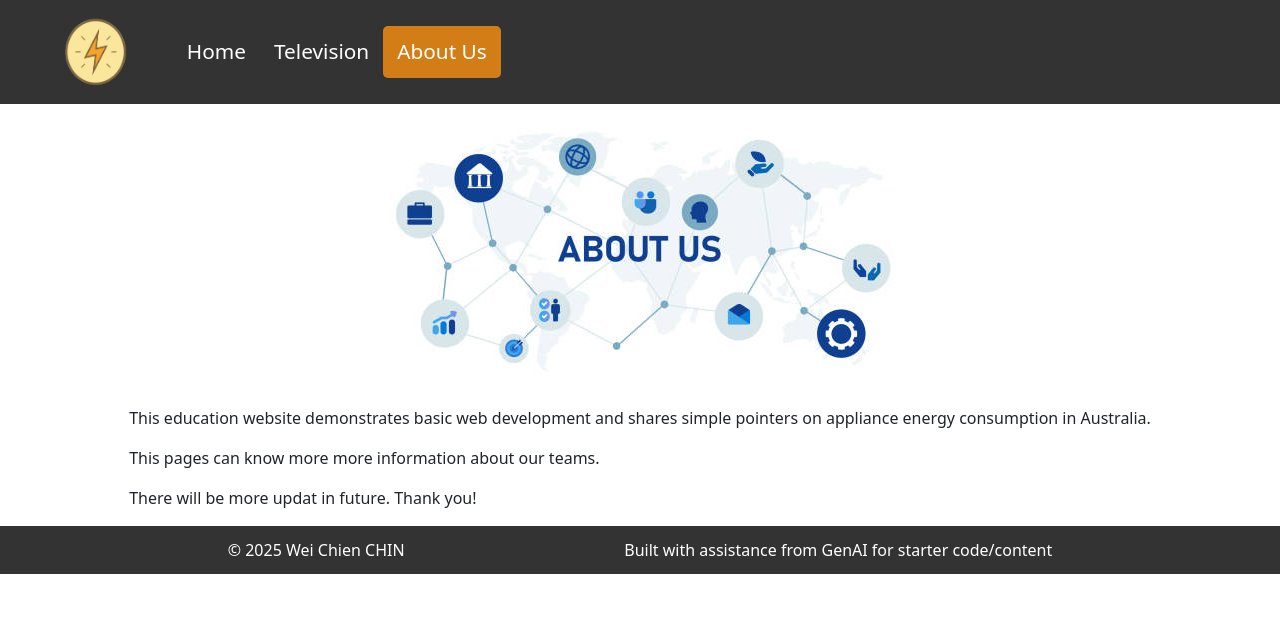
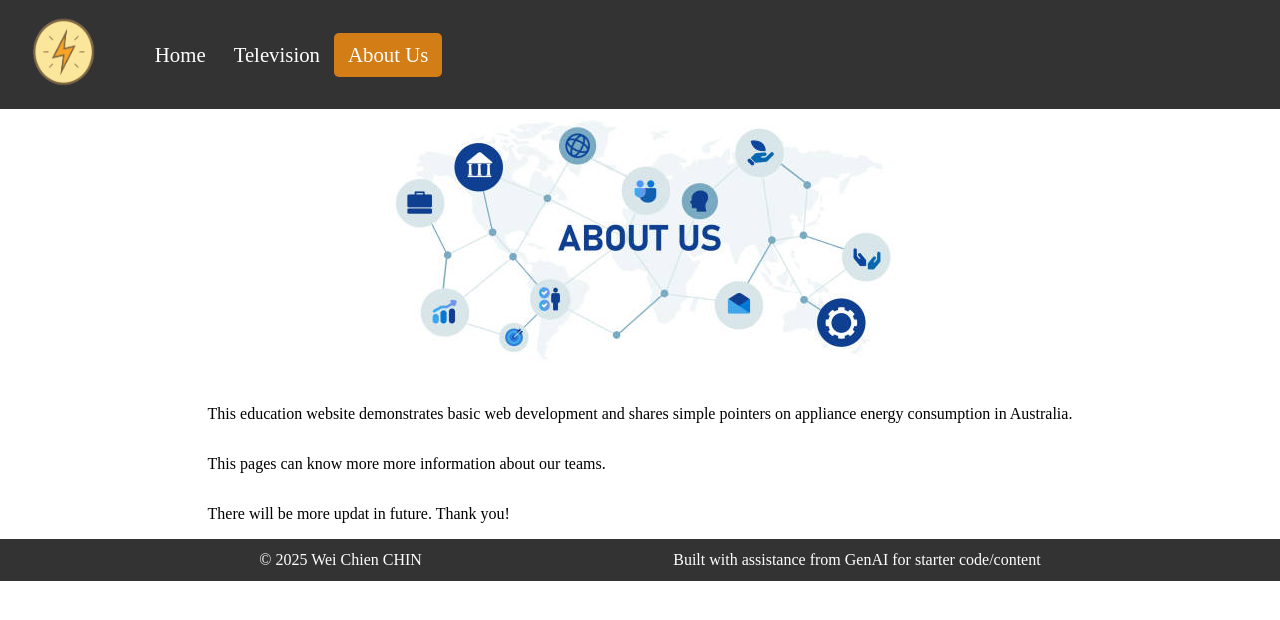
Before and after one commit to Cchin03/COS30045-DATA-VISUALISATION, a plain HTML site: page aboutus.html in a window 1280 px wide. Drawn offline with nearby package versions, Linux system fonts and the light colour scheme.

Commit message:
delete unused class

```diff
--- a/aboutus.html
+++ b/aboutus.html
@@ -7,11 +7,10 @@
     <meta charset="UTF-8">
     <link rel="stylesheet" href="style.css">
     <script src="script.js" defer></script>
-    <link href="https://cdn.jsdelivr.net/npm/bootstrap@5.3.3/dist/css/bootstrap.min.css" rel="stylesheet">
 </head>
 <body>
     <nav class="cs-nav">
-        <div class="">
+        <div>
             <ul class="cs-nav-list">
                 <li>
                     <a href="index.html"  data-page="homepage">
```
Also changed, not shown: index.html (+0 -1 lines), television.html (+1 -2 lines).
